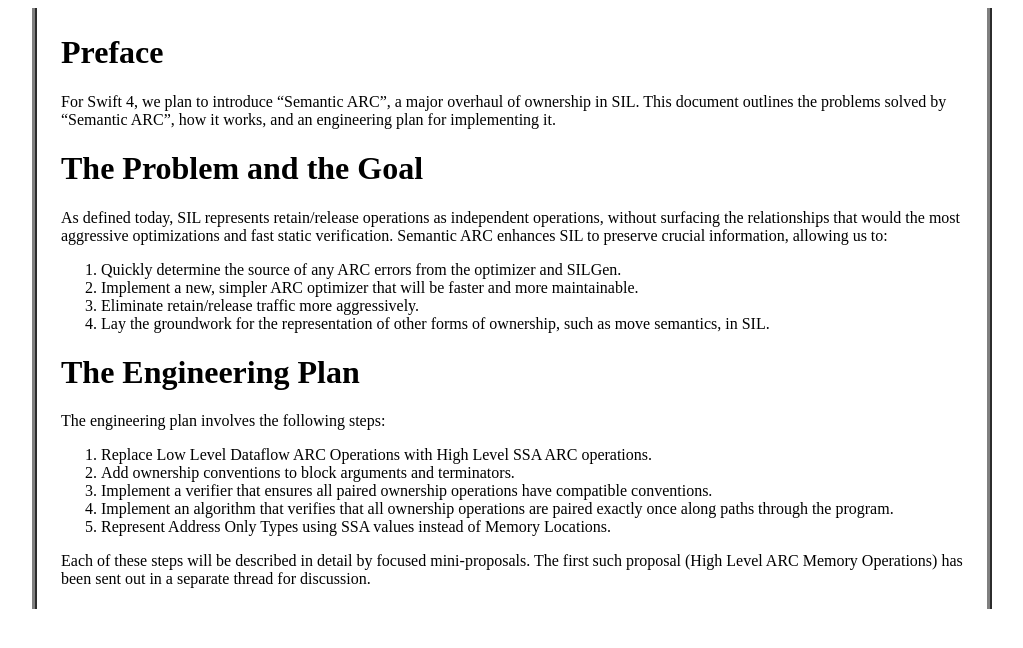
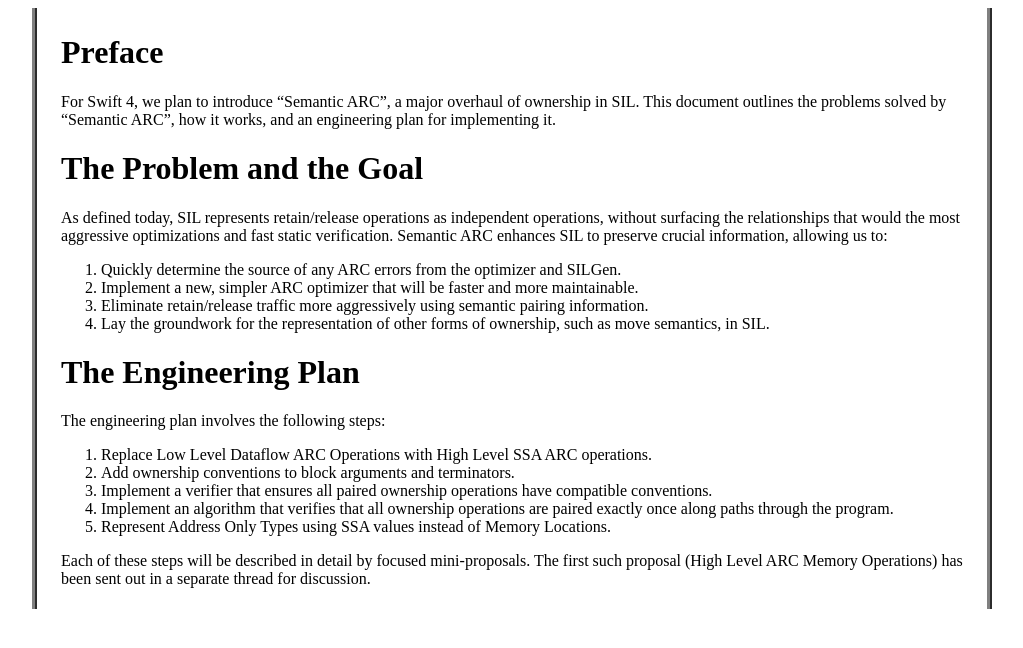
Before and after one commit to gottesmm/gottesmm.github.io, a Jekyll site: the page built from proposals/semantic-arc-high-level-vision.md, in a window 1280 px wide. Shown: the top 648 px of the page, without its empty margins (128-1151 px from the left). Built offline with Jekyll 4.4.1, drawn with Linux system fonts in a browser that asks for light colours.

Commit message:
Some more small edits.

```diff
--- a/proposals/semantic-arc-high-level-vision.md
+++ b/proposals/semantic-arc-high-level-vision.md
@@ -20,9 +20,10 @@
 1. Quickly determine the source of any ARC errors from the optimizer and SILGen.
 2. Implement a new, simpler ARC optimizer that will be faster and more
    maintainable.
-3. Eliminate retain/release traffic more aggressively.
+3. Eliminate retain/release traffic more aggressively using semantic pairing
+   information.
 4. Lay the groundwork for the representation of other forms of ownership, such
-as move semantics, in SIL.
+   as move semantics, in SIL.
 
 # The Engineering Plan
 
```
